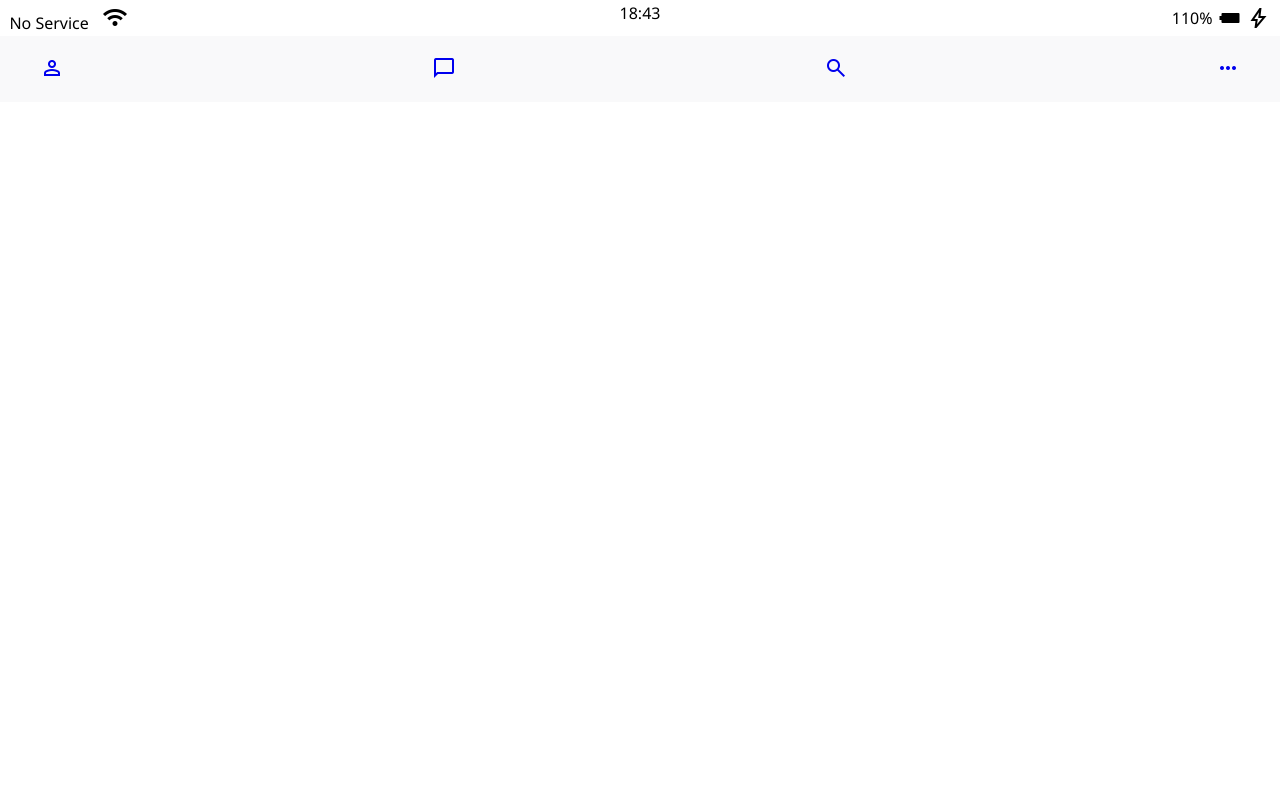
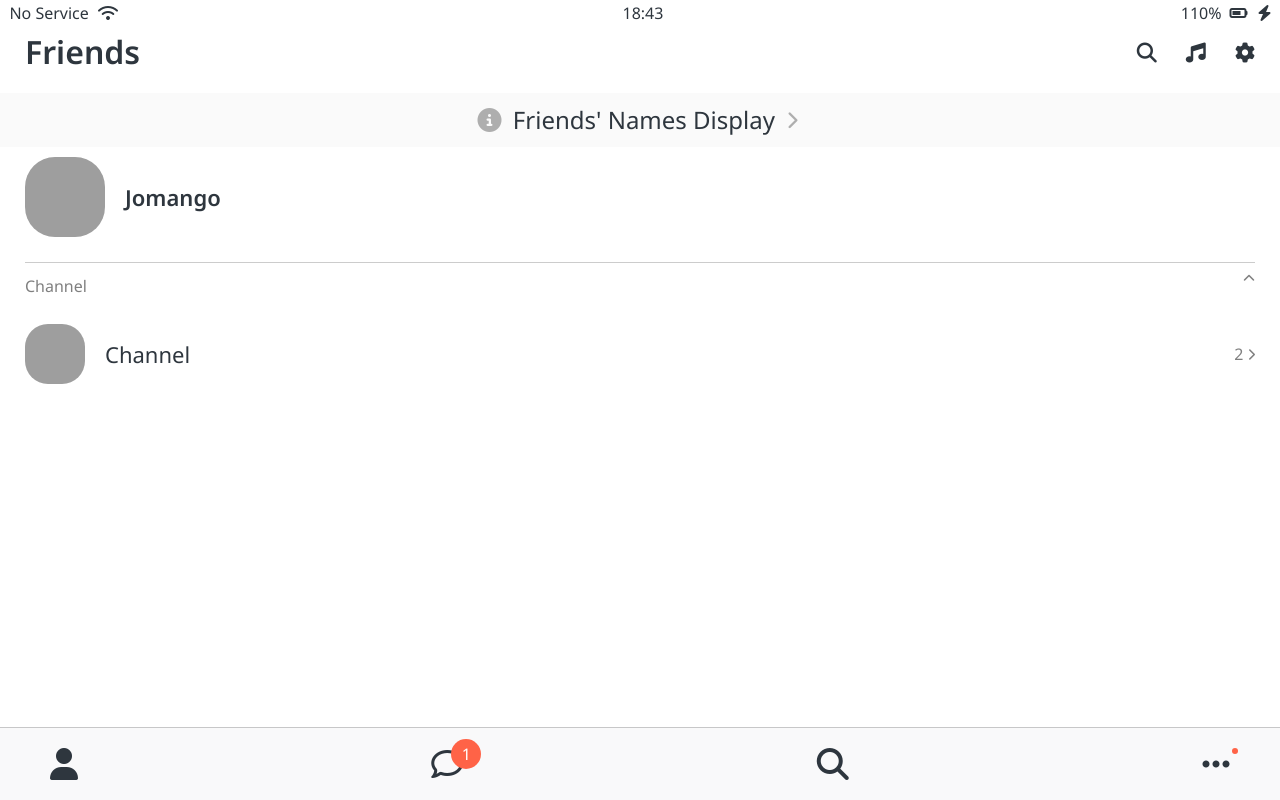
Before and after one commit to yoobinjomango/kokoa-clone-2023, a plain HTML site: page friends.html in a window 1280 px wide. Drawn offline with nearby package versions, Linux system fonts and the light colour scheme; grey boxes are pictures that could not be loaded.

Commit message:
finishin friends screen

```diff
--- a/css/components/nav-bar.css
+++ b/css/components/nav-bar.css
@@ -1,8 +1,45 @@
 .nav {
+    position: fixed;
+    bottom: 0;
+    width: 100%;
     background-color: #f9f9fa;
-    padding: 20px 40px;
+    padding: 20px 50px;
+    box-sizing: border-box;
+    border-top: 1px solid rgba(0,0,0,0.2);
 }
 .nav__list {
     display: flex;
     justify-content: space-between;
 }
+
+.nav__link {
+    color: #2e363e;
+    position: relative;
+}
+
+.nav__notification {
+    background-color: tomato;
+    width: 30px;
+    height: 30px;
+    border-radius: 15px;
+    display: flex;
+    justify-content: center;
+    align-items: center;
+    color: white;
+    font-weight: 600px;
+    position: absolute;
+    left: 20px;
+    bottom: 12px;
+}
+
+.nav__dot {
+    background-color : tomato;
+    width: 6px;
+    height: 6px;
+    border-radius: 3px;
+    display: flex;
+    justify-content: center;
+    align-items: center;
+    position: absolute;
+    left: 30px;
+}
--- /dev/null
+++ b/css/components/screen-header.css
@@ -0,0 +1,16 @@
+.screen-header {
+    display: flex;
+    justify-content: space-between;
+    align-items: center;
+    padding: var(--horizontal-space);
+    padding-top: 10px;
+}
+
+.screen-header__title {
+    font-size: 32px;
+    font-weight: 600;
+}
+
+.screen-header__icons span {
+    margin-left: 25px;
+}
--- a/css/components/status-bar.css
+++ b/css/components/status-bar.css
@@ -1,4 +1,7 @@
 .status-bar {
+    position: sticky;
+    top: 0px;
+    width: 100%;
     display: flex;
     justify-content: center;
     padding: 5px 3px;
@@ -23,6 +26,10 @@
     align-items: center;
 }
 
-.status-bar__column .material-symbols-outlined:nth-child(2){
+.status-bar__column:last-child span{
+    margin: 0px 3px;
+}
+
+.status-bar__column:last-child i{
     margin: 0px 5px;
 }
--- /dev/null
+++ b/css/components/user-component.css
@@ -0,0 +1,48 @@
+.user-component {
+    justify-content: space-between;
+}
+
+.user-component,
+.user-component__column:first-child {
+    display: flex;
+    align-items: center;
+}
+
+.user-component__avatar {
+    width: 70px;
+    height: 70px;
+    border-radius: 28px;
+    margin-right: 20px;
+}
+
+.user-component__title {
+    font-weight: 600;
+    font-size: 22px;
+}
+
+.user-component__subtitle {
+    margin-top: 8px;
+    font-size: 17px;
+    color: rgba(0, 0, 0, 0.5);
+}
+
+.user-component__avatar--xl {
+    width: 80px;
+    height: 80px;
+    border-radius: 30px;
+}
+
+.user-component__avatar--sm {
+    width: 60px;
+    height: 60px;
+    border-radius: 23px;
+}
+
+.user-component__title--not-bold {
+    font-weight: 400;
+}
+
+.user-component__column:last-child {
+    color:rgba(0, 0, 0, 0.5);
+
+}
--- a/css/reset.css
+++ b/css/reset.css
@@ -50,3 +50,8 @@ table {
 input:focus {
     outline: none;
 }
+
+a{
+	color:inherit;
+	text-decoration: none;
+}
--- /dev/null
+++ b/css/screens/friends.css
@@ -0,0 +1,38 @@
+#friends-display-link {
+    text-align: center;
+    display: block;
+    background-color: #fafafa;
+    padding: 15px 0px;
+    font-size: 18pt;
+    margin-bottom: 10px;
+}
+
+#friends-display-link i {
+padding-right: 5px;
+color: rgba(0,0,0,0.3);
+}
+
+#friends-display-link i:first-child {
+    padding-right: 5px;
+    }
+
+ #friends-display-link i:last-child {
+    padding-left: 5px;
+    }
+
+    .friends-screen {
+        padding: 0px var(--horizontal-space);
+    }
+
+    .friends-screen__channel {
+        margin-top: 25px;
+        border-top: 1px solid rgba(0, 0, 0, 0.2);
+        padding-top: 15px;
+    }
+
+    .friends-screen__channel-header {
+        margin-bottom: 30px;
+        display: flex;
+        justify-content: space-between;
+        color:rgba(0, 0, 0, 0.5);
+    }
--- a/css/styles.css
+++ b/css/styles.css
@@ -6,10 +6,14 @@
 /* Components */
 @import "components/status-bar.css";
 @import "components/nav-bar.css";
+@import "components/screen-header.css";
+@import "components/user-component.css";
 
 /* Screens */
 @import "screens/login.css";
+@import "screens/friends.css";
 
 body {
+    color: #2e363e;
     font-family: 'Noto Sans', sans-serif;
 }
--- a/css/variables.css
+++ b/css/variables.css
@@ -1,3 +1,4 @@
 :root {
     --yellow: #fae100;
+    --horizontal-space: 25px;
 }
--- a/friends.html
+++ b/friends.html
@@ -13,7 +13,7 @@
       <!-- 클래스 이름에 부모(status-bar)와 자식(column)을 명시 -->
       <div class="status-bar__column">
         <span>No Service</span>
-        <span class="material-symbols-outlined"> wifi </span>
+        <i class="fas fa-wifi"></i>
       </div>
 
       <div class="status-bar__column">
@@ -22,42 +22,99 @@
 
       <div class="status-bar__column">
         <span>110%</span>
-        <span class="material-symbols-outlined"> battery_full_alt </span>
-        <span class="material-symbols-outlined"> bolt </span>
+        <i class="fas fa-battery-three-quarters"></i>
+        <i class="fas fa-bolt"></i>
       </div>
     </div>
+
+    <header class="screen-header">
+      <h1 class="screen-header__title">Friends</h1>
+      <div class="screen-header__icons">
+        <span><i class="fas fa-search fa-lg"></i></span>
+        <span><i class="fas fa-music fa-lg"></i></span>
+        <span><i class="fas fa-cog fa-lg"></i></span>
+      </div>
+    </header>
+
+    <a id="friends-display-link">
+      <i class="fas fa-info-circle"></i>
+      Friends' Names Display
+      <i class="fas fa-chevron-right fa-xs"></i>
+    </a>
+
+    <main class="friends-screen">
+      <div class="user-component">
+        <div class="user-component__column">
+          <img
+            src="https://blogpfthumb-phinf.pstatic.net/MjAyMjEwMjRfMjEw/MDAxNjY2NTg4MTgwNDUw.mIRaLS-f-JqKrGxEb3dw8hj-VZdfdU2mz5SG-SU704wg.0JCCnLWUnGW_rAEBmQYVfYWQIx9ooQUQHXTUBkRoLW8g.JPEG.choyoobin/IMG_8074.jpg/IMG_8074.jpg?type=w161"
+            class="user-component__avatar user-component__avatar--xl"
+          />
+          <div class="user-component__text">
+            <h4 class="user-component__title">Jomango</h4>
+            <!-- <h6 class="user-component__subtitle">this text whatever</h6> !-->
+          </div>
+        </div>
+        <div class="user-component__column"></div>
+      </div>
+
+      <div class="friends-screen__channel">
+        <div class="friends-screen__channel-header">
+          <span>Channel</span>
+          <i class="fas fa-chevron-up fa-xs"></i>
+        </div>
+        <div class="user-component">
+          <div class="user-component__column">
+            <img
+              src="https://blogpfthumb-phinf.pstatic.net/MjAyMjEwMjRfMjEw/MDAxNjY2NTg4MTgwNDUw.mIRaLS-f-JqKrGxEb3dw8hj-VZdfdU2mz5SG-SU704wg.0JCCnLWUnGW_rAEBmQYVfYWQIx9ooQUQHXTUBkRoLW8g.JPEG.choyoobin/IMG_8074.jpg/IMG_8074.jpg?type=w161"
+              class="user-component__avatar user-component__avatar--sm"
+            />
+            <div class="user-component__text">
+              <h4 class="user-component__title user-component__title--not-bold">
+                Channel
+              </h4>
+            </div>
+          </div>
+          <div class="user-component__column">
+            <span>2</span>
+            <i class="fas fa-chevron-right fa-xs"></i>
+          </div>
+        </div>
+      </div>
+    </main>
 
     <nav class="nav">
       <ul class="nav__list">
         <li class="nav__btn">
           <a class="nav__link" href="friends.html">
-            <span class="material-symbols-outlined"> person </span>
+            <i class="fas fa-user fa-2x"></i>
           </a>
         </li>
 
         <li class="nav__btn">
           <a class="nav__link" href="#">
-            <span class="material-symbols-outlined"> chat_bubble</span>
+            <span class="nav__notification">1</span>
+            <i class="far fa-comment fa-2x"></i>
           </a>
         </li>
 
         <li class="nav__btn">
-          <a class="nav__link" href="#"
-            ><span class="material-symbols-outlined"> search </span></a
-          >
+          <a class="nav__link" href="#">
+            <i class="fas fa-search fa-2x"></i>
+          </a>
         </li>
 
         <li>
-          <a class="nav__link" href="#"
-            ><span class="material-symbols-outlined"> more_horiz </span></a
-          >
+          <a class="nav__link" href="#">
+            <div class="nav__dot"></div>
+            <i class="fas fa-ellipsis-h fa-2x"></i>
+          </a>
         </li>
       </ul>
     </nav>
 
-    <link
-      rel="stylesheet"
-      href="https://fonts.googleapis.com/css2?family=Material+Symbols+Outlined:opsz,wght,FILL,GRAD@48,400,0,0"
-    />
+    <script
+      src="https://kit.fontawesome.com/e100171857.js"
+      crossorigin="anonymous"
+    ></script>
   </body>
 </html>
```
Also changed, not shown: index.html (+7 -7 lines), 2 other files.
